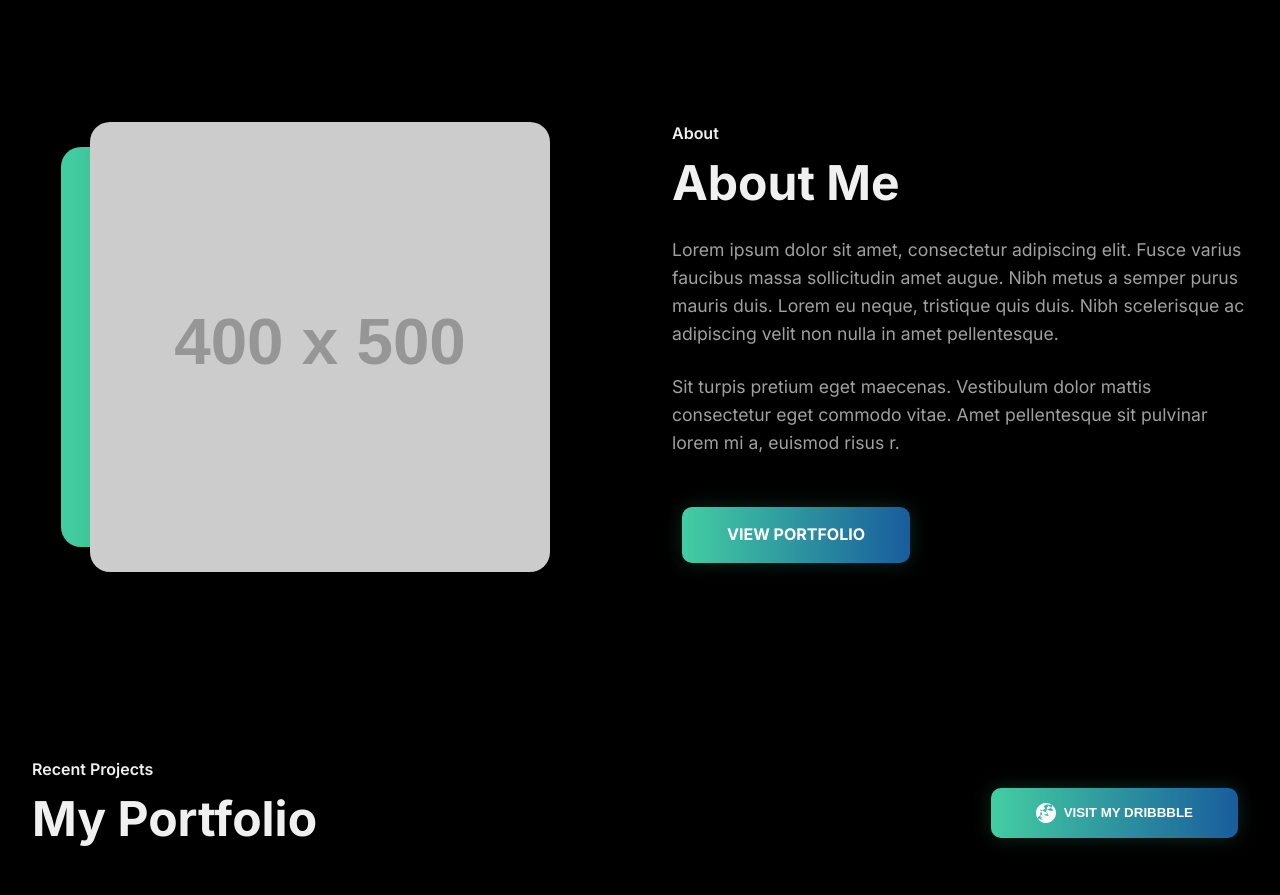
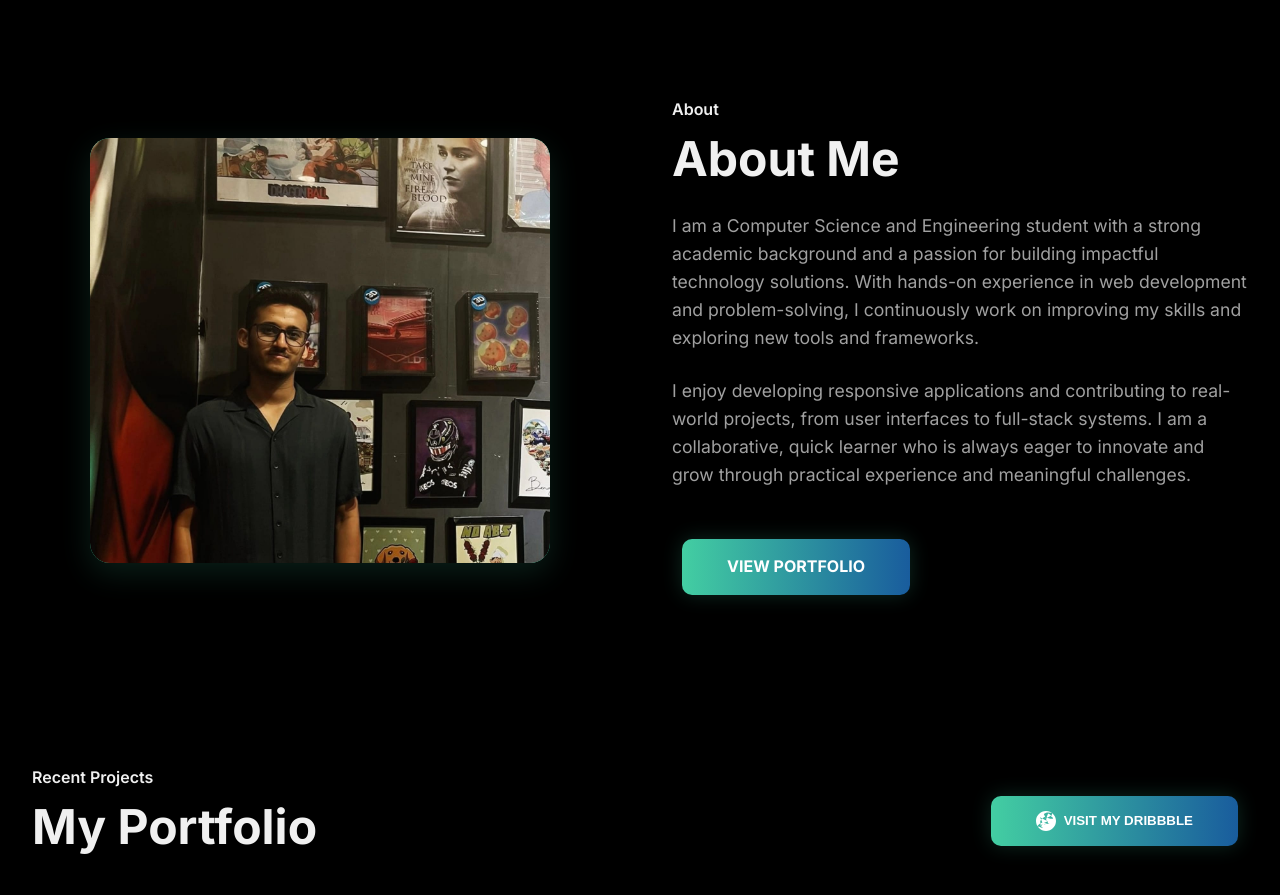
Before and after one commit to RahulNegi7/Portfolio_main, a React (Vite) app: page / in a window 1280 px wide. Shown: the part 1400-2295 px from the top of the page. Built offline with nearby package versions, Linux system fonts and the light colour scheme.

Commit message:
updated about me section

```diff
--- a/src/components/About.jsx
+++ b/src/components/About.jsx
@@ -8,38 +8,38 @@ const About = () => {
 
           <div className="about-image-wrapper">
             <div style={{
-              position: 'absolute',
-              width: '85%',
-              height: '80%',
-              bottom: '10%',
-              left: '5%',
+              position: 'relative',
+              width: '80%',
+              height: '85%',
               background: 'var(--accent-purple)',
               borderRadius: '20px',
-              zIndex: 0
-            }}></div>
-            <img
-               src="https://via.placeholder.com/400x500/1C1E53/FFFFFF?text=Profile+Image"
-               alt="About Me"
-               style={{
-                 position: 'relative',
-                 zIndex: 1,
-                 width: '80%',
-                 height: '90%',
-                 objectFit: 'cover',
-                 borderRadius: '20px',
-                 boxShadow: '0 10px 30px rgba(0,0,0,0.1)'
-               }}
-            />
+              zIndex: 0,
+              overflow: 'hidden',
+              display: 'flex',
+              alignItems: 'flex-end',
+              justifyContent: 'center',
+              boxShadow: '0 10px 30px rgba(67, 206, 162, 0.15)'
+            }}>
+              <img
+                 src="/rahul_profile.jpeg"
+                 alt="Rahul Negi"
+                 style={{
+                   width: '100%',
+                   height: '100%',
+                   objectFit: 'cover'
+                 }}
+              />
+            </div>
           </div>
 
           <div>
             <p style={{ fontWeight: '600', marginBottom: '0.5rem' }}>About</p>
             <h2 className="section-title" style={{ marginBottom: '1.5rem' }} data-aos="fade-up">About Me</h2>
             <p style={{ color: 'var(--text-muted)', fontSize: '1.1rem', marginBottom: '1.5rem' }}>
-              Lorem ipsum dolor sit amet, consectetur adipiscing elit. Fusce varius faucibus massa sollicitudin amet augue. Nibh metus a semper purus mauris duis. Lorem eu neque, tristique quis duis. Nibh scelerisque ac adipiscing velit non nulla in amet pellentesque.
+              I am a Computer Science and Engineering student with a strong academic background and a passion for building impactful technology solutions. With hands-on experience in web development and problem-solving, I continuously work on improving my skills and exploring new tools and frameworks.
             </p>
             <p style={{ color: 'var(--text-muted)', fontSize: '1.1rem', marginBottom: '2.5rem' }}>
-              Sit turpis pretium eget maecenas. Vestibulum dolor mattis consectetur eget commodo vitae. Amet pellentesque sit pulvinar lorem mi a, euismod risus r.
+              I enjoy developing responsive applications and contributing to real-world projects, from user interfaces to full-stack systems. I am a collaborative, quick learner who is always eager to innovate and grow through practical experience and meaningful challenges.
             </p>
             <a href="#projects" className="btn-grad">View Portfolio</a>
           </div>
```
Also changed, not shown: public/rahul_profile.jpeg (added).
